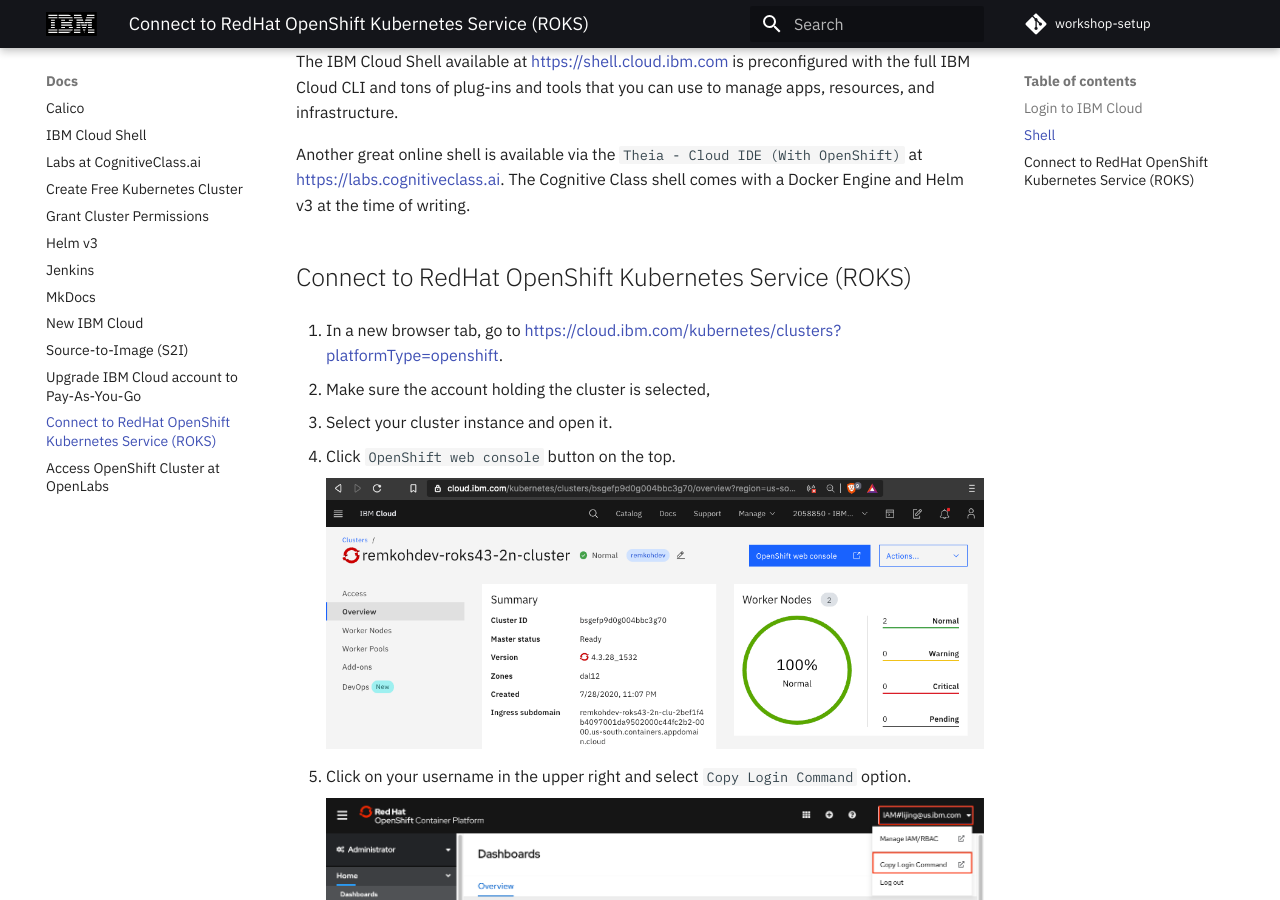
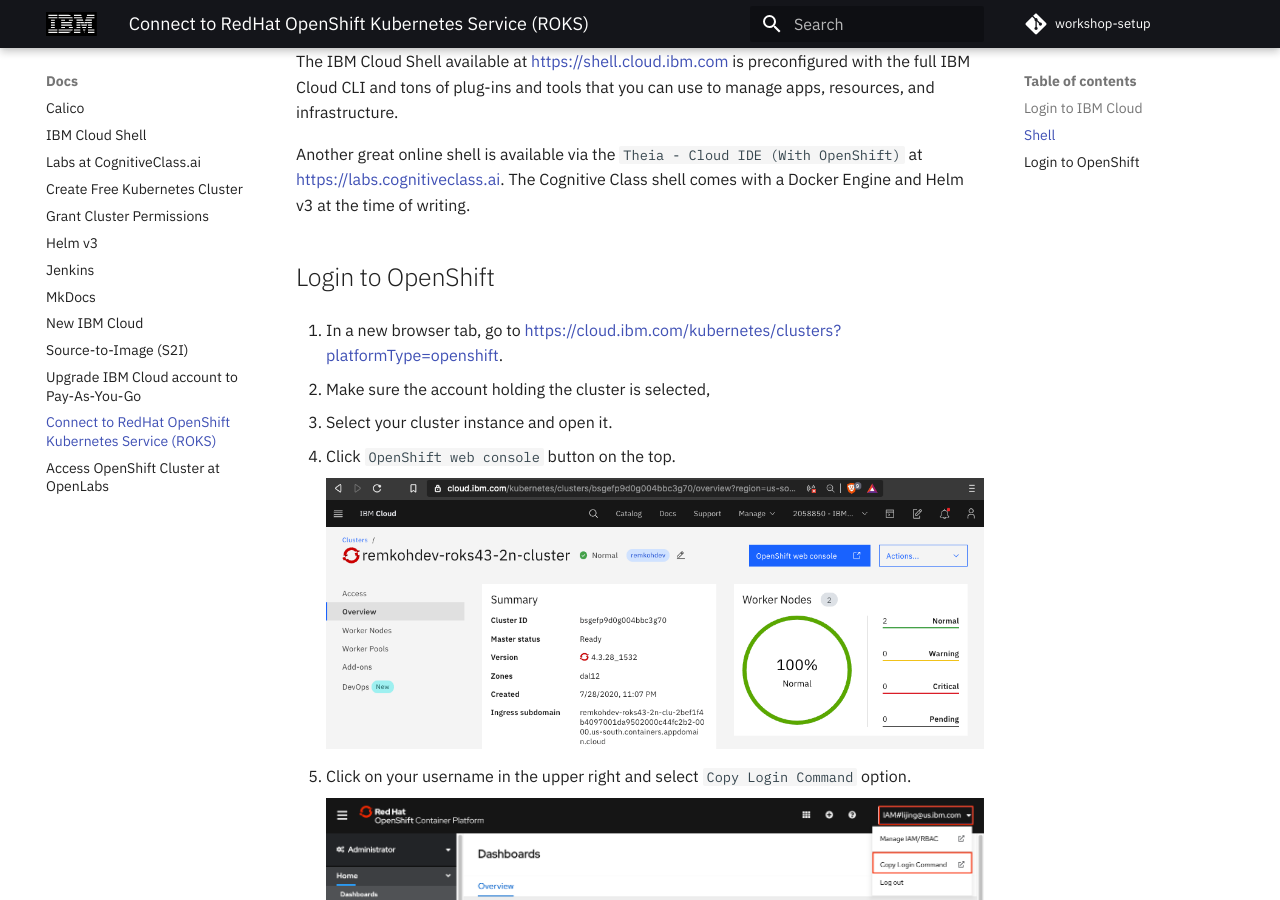
Before and after one commit to IBM/workshop-setup, an MkDocs documentation site: the page built from docs/ROKS.md, in a window 1280 px wide and 900 px high, scrolled down 650 px. Built offline with MkDocs 1.6.1 and Material for MkDocs 9.7.7, drawn with Linux system fonts in a browser that asks for light colours; comment, search, counter and statistics services are not loaded.

Commit message:
no duplicate heading

```diff
--- a/docs/ROKS.md
+++ b/docs/ROKS.md
@@ -20,7 +20,7 @@ The IBM Cloud Shell available at [https://shell.cloud.ibm.com](https://shell.clo
 
 Another great online shell is available via the `Theia - Cloud IDE (With OpenShift)` at [https://labs.cognitiveclass.ai](https://labs.cognitiveclass.ai). The Cognitive Class shell comes with a Docker Engine and Helm v3 at the time of writing.
 
-## Connect to RedHat OpenShift Kubernetes Service (ROKS)
+## Login to OpenShift
 
 1. In a new browser tab, go to [https://cloud.ibm.com/kubernetes/clusters?platformType=openshift](https://cloud.ibm.com/kubernetes/clusters?platformType=openshift).
 
```
